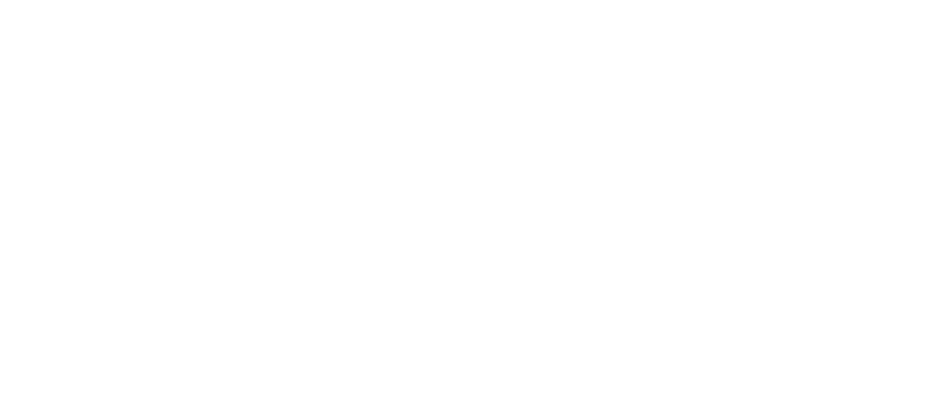
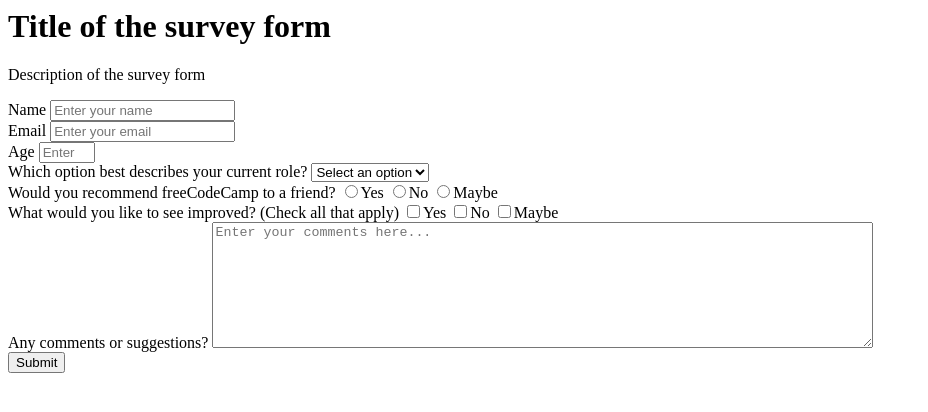
Before and after one commit to GermanMerlo/SurveyForm, a plain HTML site: page index.html in a window 1280 px wide. Shown: the whole page, without its empty margins (0-928 px from the left). Drawn offline with Linux system fonts and the light colour scheme.

Commit message:
All te code only structure

```diff
--- a/index.html
+++ b/index.html
@@ -7,5 +7,51 @@
       <link rel="stylesheet" href="styles/estilos.css">
   </head>
   <body>
+    <main>
+      <div class"title-container">
+      <h1 id="title">Title of the survey form</h1>
+      <p id="description">Description of the survey form</p>
+      <form id="survey-form">
+        <div class="form-group">
+          <label id="name-label">Name</label>
+          <input id="name" placeholder="Enter your name" required=""/>
+        </div>
+        <div class="form-group">
+          <label id="email-label">Email</label>
+          <input id="email" type="email" placeholder="Enter your email" required=""/>
+        </div>
+        <div class="form-group">
+          <label id="number-label">Age</label>
+          <input id="number" type="number" min="15" max="50" placeholder="Enter your age"/>
+        </div>
+        <div class="form-group">
+          <label>Which option best describes your current role?</label>
+          <select id="dropdown">
+            <option disabled="" selected="">Select an option</option>
+            <option value="Option1">Option 1</option>
+            <option value="Option2">Option 2</option>
+            <option value="Option3">Option 3</option>
+            <option value="Option4">Option 4</option>
+          </select>
+        </div>
+        <div class="form-group">
+          <label id="label-recommend">Would you recommend freeCodeCamp to a friend?</label>
+          <input type="radio" name="recommend" value="S">Yes</input>
+          <input type="radio" name="recommend" value="N">No</input>
+          <input type="radio" name="recommend" value="SN">Maybe</input>
+        </div>
+        <div class="form-group">
+          <label id="label-improved">What would you like to see improved? (Check all that apply)</label>
+          <input type="checkbox" name="improved" value="S">Yes</input>
+          <input type="checkbox" name="improved" value="N">No</input>
+          <input type="checkbox" name="improved" value="SN">Maybe</input>
+        </div>
+        <div class="form-group">
+          <label id="label-additional-comments">Any comments or suggestions?</label>
+          <textarea id="additional-comments" rows="8" cols="80" placeholder="Enter your comments here..."></textarea>
+        </div>
+        <button id="submit" type="submit">Submit</button>
+      </form>
+    </main>
   </body>
 </html>
```
